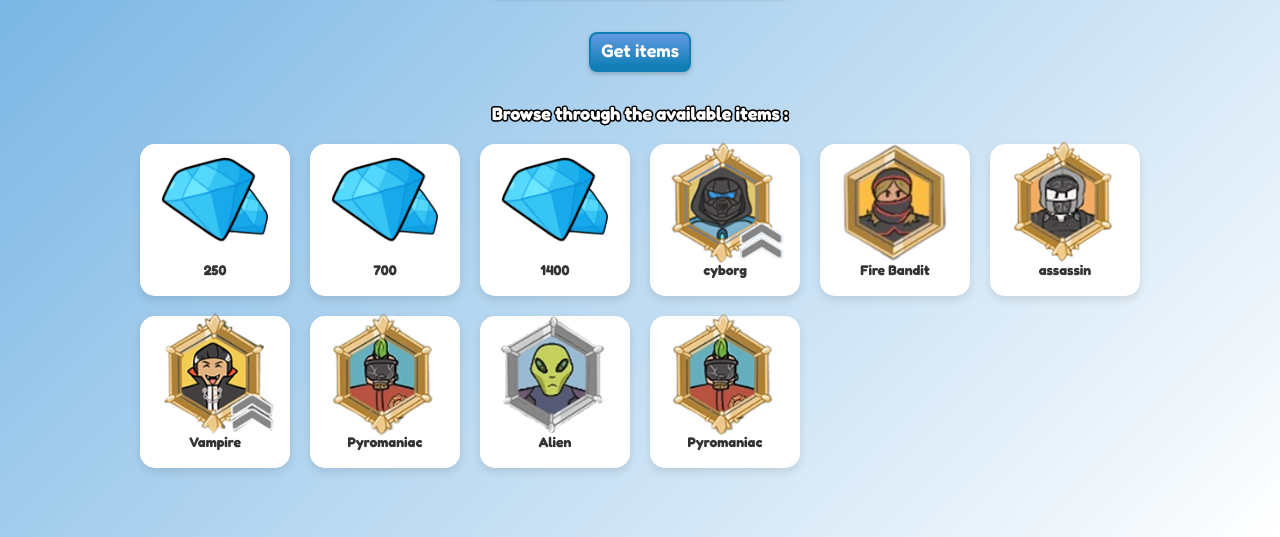
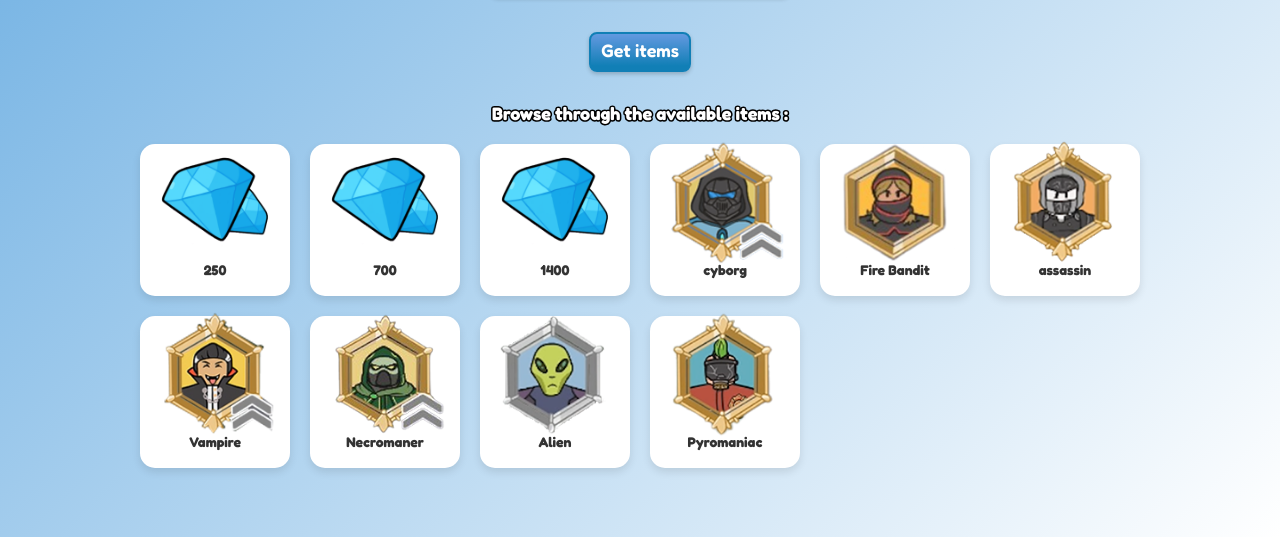
Before and after one commit to parkersat/99nights, a plain HTML site: page index.html in a window 1280 px wide. Shown: the part 263-800 px from the top of the page. Drawn offline with Linux system fonts and the light colour scheme.

Commit message:
Update index.html

```diff
--- a/index.html
+++ b/index.html
@@ -85,9 +85,9 @@
 
         <div class="gamepass-item" onclick="toggleSelection(this)">
           <div class="gamepass-icon pixel-angelus">
-            <img style="width: 120px" src="/pyromaniac.png" alt="" />
+            <img style="width: 120px" src="/Necromaner.png" alt="" />
           </div>
-          <div class="gamepass-name">Pyromaniac</div>
+          <div class="gamepass-name">Necromaner</div>
         </div>
         <div class="gamepass-item" onclick="toggleSelection(this)">
           <div class="gamepass-icon pixel-angelus">
```
